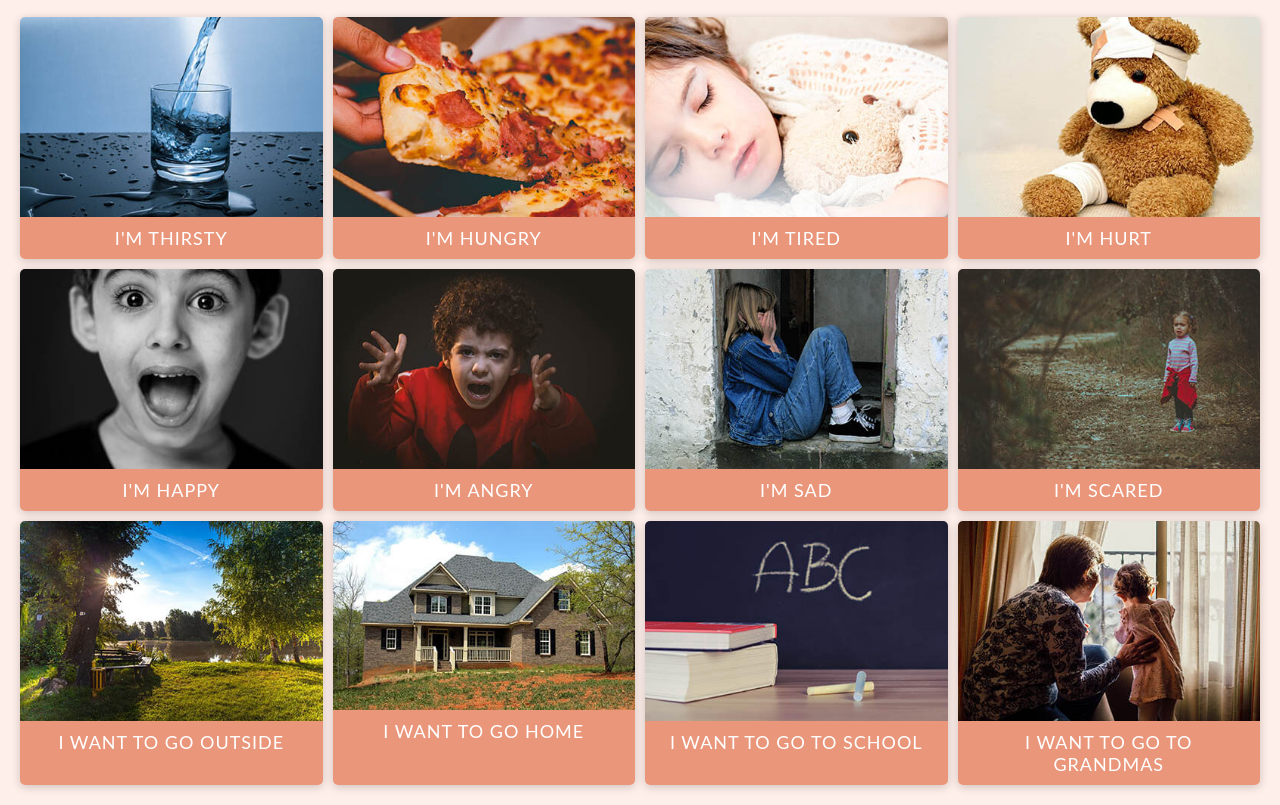
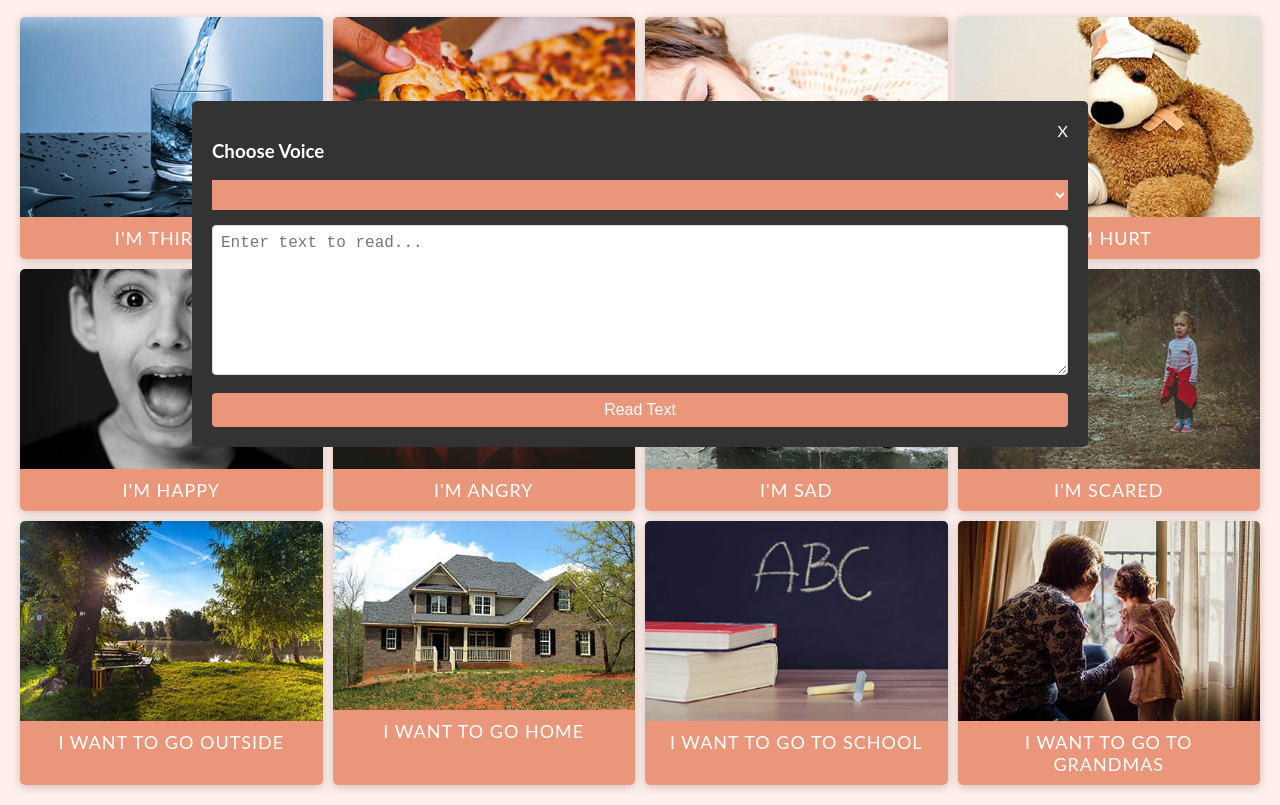
Before and after one commit to Vanchen07/JS20---Speech_Text_Reader, a plain HTML site: page index.html in a window 1280 px wide. Both pictures are taken after a click on the button "Toggle Text Box". Shown: the part 139-944 px from the top of the page. Drawn offline with Linux system fonts and the light colour scheme; a web font is replaced by a local one.

Commit message:
add event listeners on toggle and close buttons

```diff
--- a/script.js
+++ b/script.js
@@ -71,3 +71,7 @@ function createBox(item) {
 
     main.appendChild(box);
 }
+
+toggleBtn.addEventListener('click', () => document.getElementById('text-box').classList.toggle('show'));
+
+closeBtn.addEventListener('click', () => document.getElementById('text-box').classList.remove('show'));
--- a/style.css
+++ b/style.css
@@ -55,6 +55,10 @@ h1 {
     padding: 20px;
     border-radius: 5px;
     transition: all 1s ease-in-out;
+}
+
+.text-box.show {
+    transform: translate(-50%, 0);
 }
 
 .text-box select {
```
